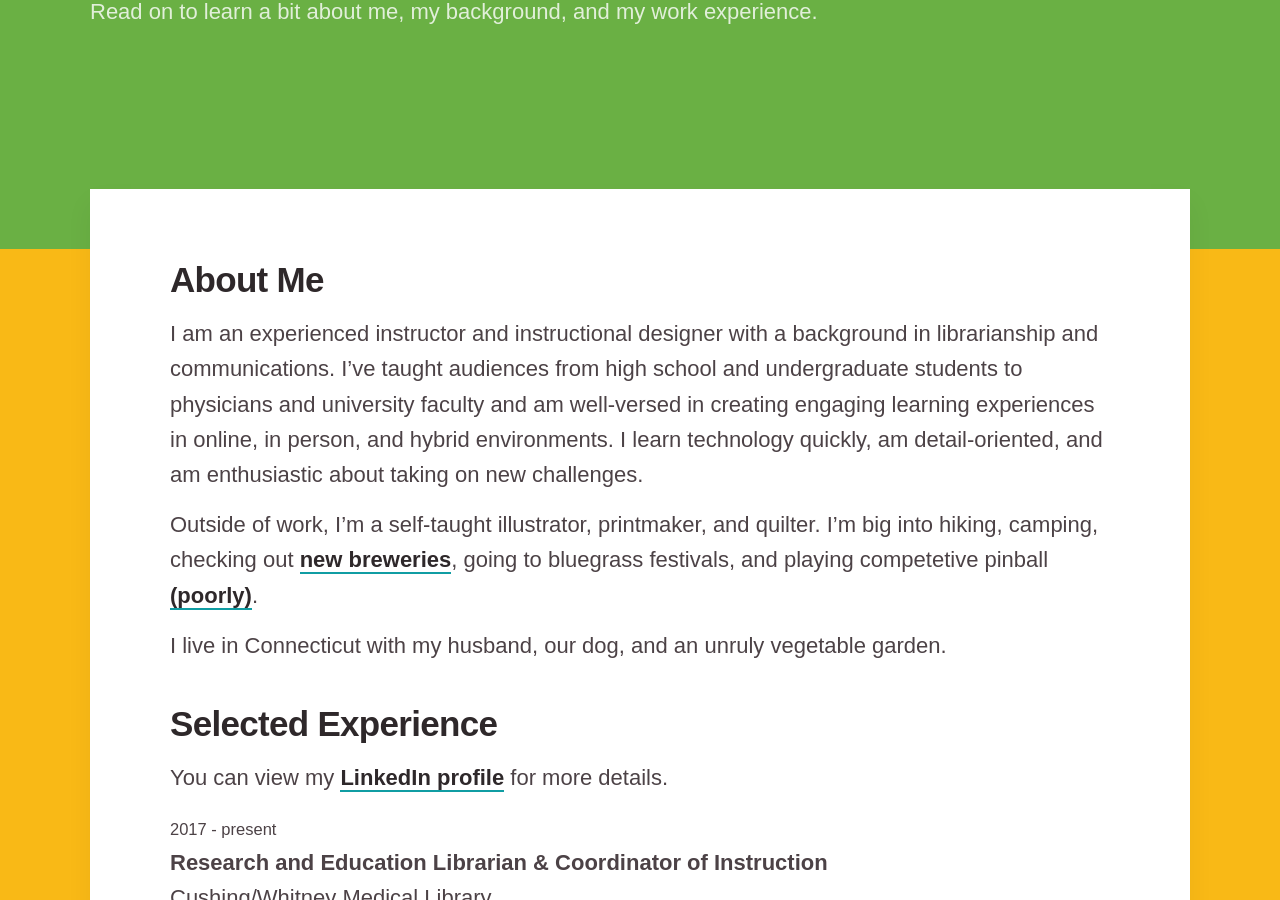
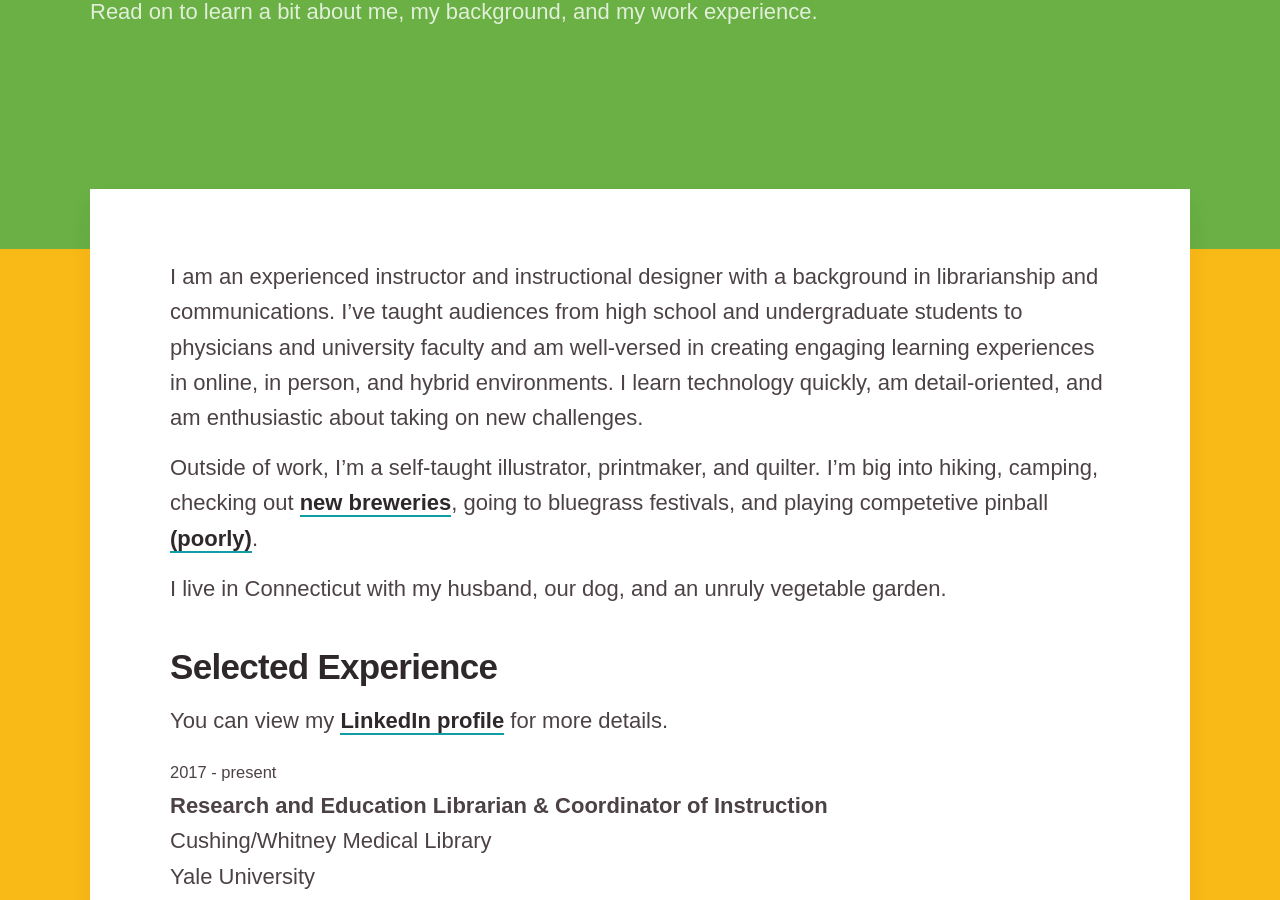
Before and after one commit to caitlinmeyer/2021, a Jekyll site: the page built from _pages/about.md, in a window 1280 px wide and 900 px high, scrolled down 343 px. Built offline with Jekyll 4.4.1, drawn with Linux system fonts in a browser that asks for light colours; nearby versions of some CDN libraries; some web fonts are replaced; some of the changed text lies outside the part shown.

Commit message:
Update about.md

```diff
--- a/_pages/about.md
+++ b/_pages/about.md
@@ -4,9 +4,7 @@ subtitle: Read on to learn a bit about me, my background, and my work experience
 featured_image: /images/demo/about.jpg
 ---
 
-## About Me
-I am an experienced instructor and instructional designer with a background in librarianship and communications. I’ve taught audiences from high school and undergraduate students to physicians and university faculty and am well-versed in creating engaging learning experiences in online, in person, and
-hybrid environments. I learn technology quickly, am detail-oriented, and am enthusiastic about taking on new challenges.
+I am an experienced instructor and instructional designer with a background in librarianship and communications. I’ve taught audiences from high school and undergraduate students to physicians and university faculty and am well-versed in creating engaging learning experiences in online, in person, and hybrid environments. I learn technology quickly, am detail-oriented, and am enthusiastic about taking on new challenges.
 
 Outside of work, I'm a self-taught illustrator, printmaker, and quilter. I'm big into hiking, camping, checking out [new breweries](https://drive.google.com/open?id=1HfRg6F2EaqD8rMgdYwJWRZ6fwvU&usp=sharing), going to bluegrass festivals, and playing competetive pinball [(poorly)](http://crap.league.papa.org/playerInfo/113).
 
```
Also changed, not shown: other parts of _pages/about.md (+1 -1 lines).
